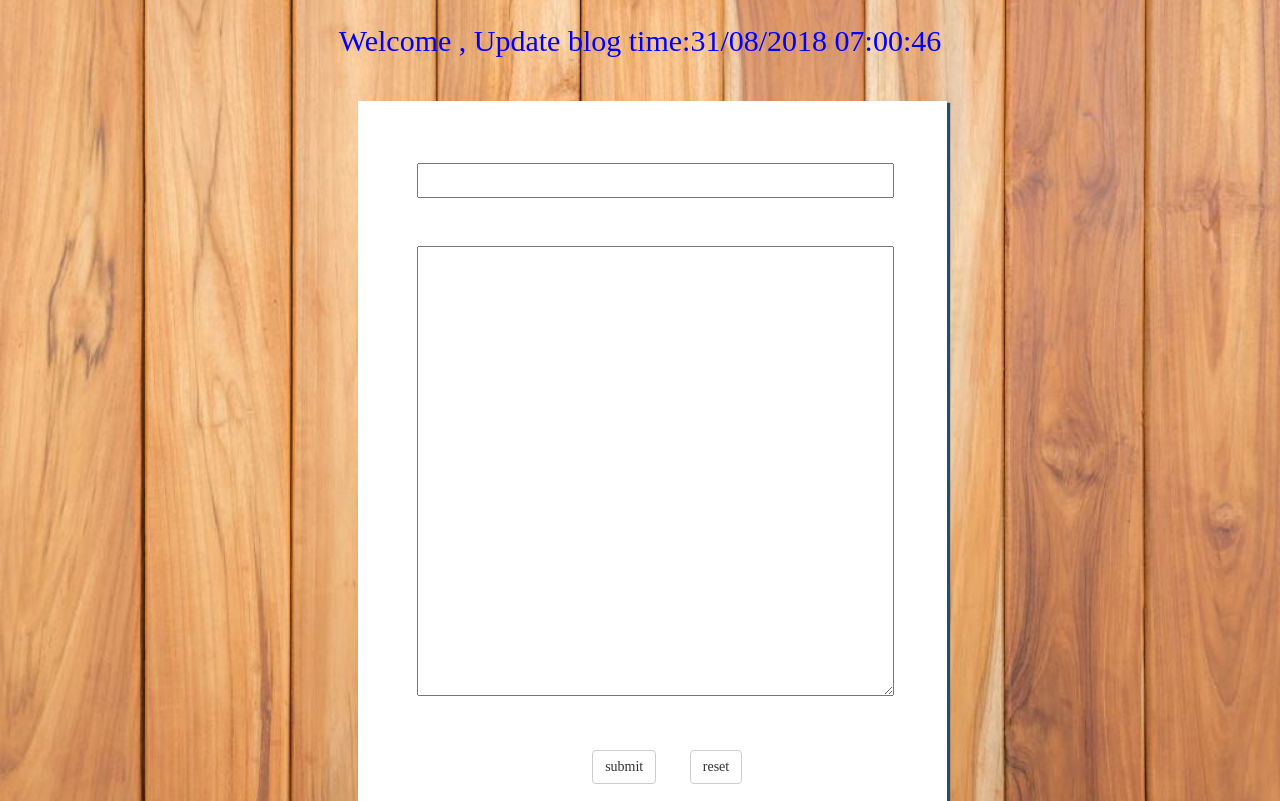
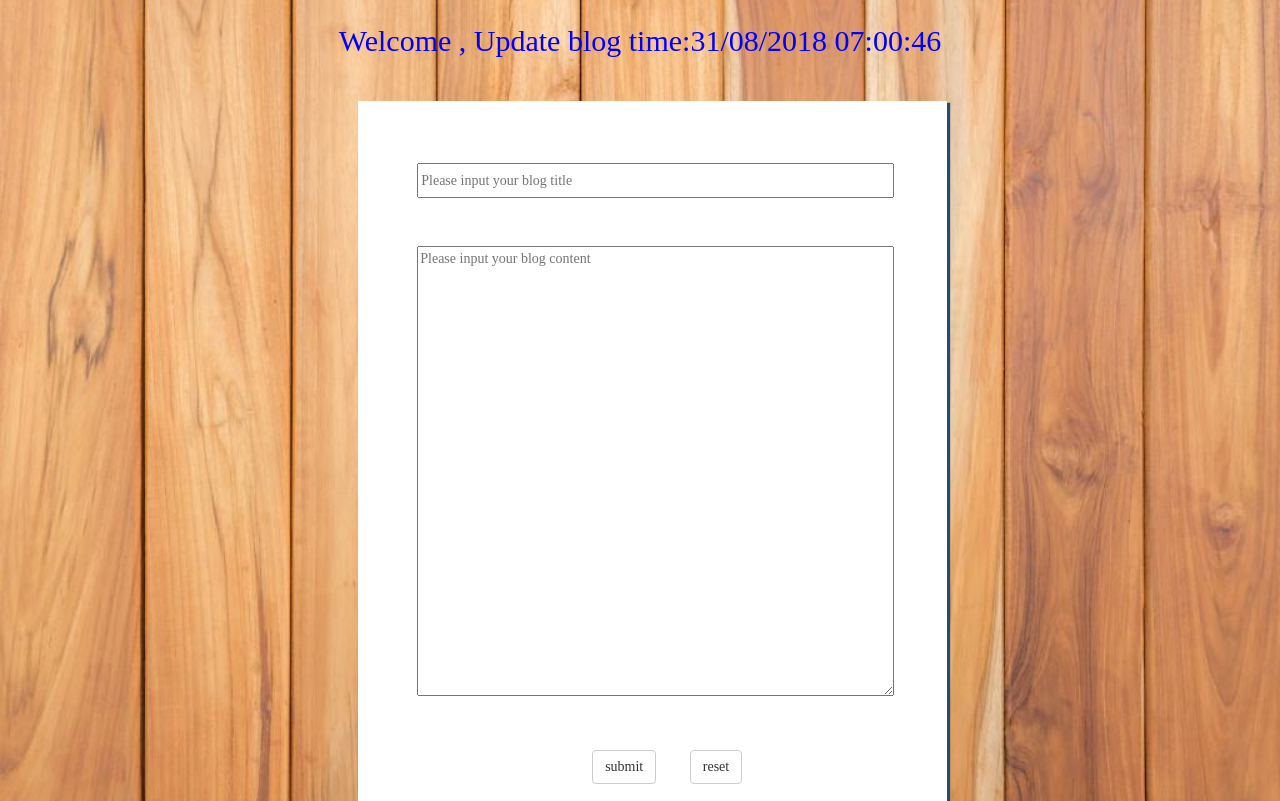
Before and after one commit to poochai1111/Python_MyBlog, a Django app: page /edit/1 in a window 1280 px wide. Shown: the part 52-853 px from the top of the page. Run offline with Django 3.2, Linux system fonts and the light colour scheme; data that the repository does not hold is empty; some libraries are stand-ins or nearby versions.

Commit message:
modify update create blog mis

```diff
--- a/MyBlog/view.py
+++ b/MyBlog/view.py
@@ -52,7 +52,10 @@ def create_blog(request):
     if 'submit' in request.POST:
         title = request.POST.get("blogTitle")
         content = request.POST.get("blogContent")
-        blog_id = int(request.POST.get("blog_id"))
+        if request.POST.get("blog_id") == 'undefined':
+            blog_id = None
+        else:
+            blog_id = int(request.POST.get("blog_id"))
         user_name = request.user.username
         if blog_id is not None:
             MyBlog.objects.filter(id=blog_id).update(title=title, content=content)
@@ -61,8 +64,8 @@ def create_blog(request):
             else:
                 return render(request, "Fail.html", {"title": "Update Blog Failed!!!"})
         else:
-            MyBlog(name=user_name, title=title, content=content, createdate=datetime.datetime.now(),
-                   updatedate=None).save()
+            MyBlog(name=user_name, title=title, content=content, create_date=datetime.datetime.now(),
+                   update_date=None).save()
             if MyBlog.objects.filter(name=user_name, title=title).count() > 0:
                 return render(request, "success.html", {"title": "Create blog success"})
             else:
--- a/templates/MainBlog.html
+++ b/templates/MainBlog.html
@@ -30,9 +30,9 @@
             <label id="user" name="user" style="visibility: hidden">{{ name }}</label>
             <div class="blogPanel">
                 <input type="hidden" id="blog_id" name="blog_id"/><br/>
-                <input type="text" name="blogTitle" id="blogTitle"/><br/>
+                <input type="text" name="blogTitle" id="blogTitle" placeholder="Please input your blog title"/><br/>
                 <label id="blogTitleWarning">Please input your blog title</label><br/>
-                <textarea name="blogContent" id="blogBody"></textarea>
+                <textarea name="blogContent" id="blogBody" placeholder="Please input your blog content"></textarea>
                 <label id="blogBodyWarning">Please input your blog body</label><br/>
                 <div class="buttonBlog">
                     <input type="submit" id="submit" name="submit" class="btn btn-default" value="submit"/>
```
